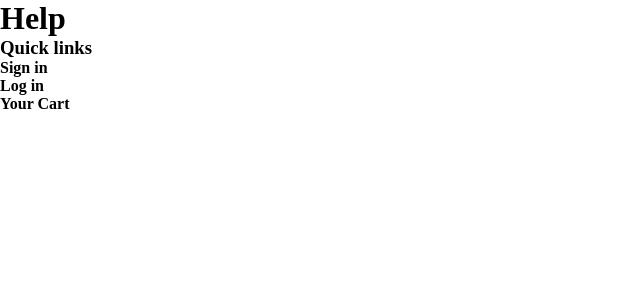
After one commit to Thilinidemel/Group23, a PHP site: page /help.php in a window 1280 px wide. The commit adds this page. Shown: the top 300 px of the page, without its empty margins (0-640 px from the left). Run offline with PHP 8.4, Linux system fonts and the light colour scheme; the visitor is signed in with stand-in values (Sample User, id 1).

Commit message:
Add help page

```diff
--- /dev/null
+++ b/help.php
@@ -0,0 +1,45 @@
+<?php
+session_start();
+
+if (isset($_SESSION['ID']) && isset($_SESSION['User'])) {
+
+?>
+
+<!DOCTYPE html>
+<html lang="en" dir="ltr">
+  <head>
+    <meta charset="utf-8">
+    <title>HELP</title>
+    <link rel="stylesheet" href="style2.css">
+  </head>
+
+  <body>
+    <div class="help_header">
+      <h1>Help</h1>
+    </div>
+    <div class="help_main">
+      <div class="links_header">
+        <h3>Quick links</h3>
+      </div>
+      <div class="links">
+        <div class="link_options">
+          <h4>Sign in</h4>
+        </div>
+        <div class="link_options">
+          <h4>Log in</h4>
+        </div>
+        <div class="link_options">
+          <h4>Your Cart</h4>
+        </div>
+      </div>
+    </div>
+  </body>
+
+</html>
+
+<?php
+}else{
+  header("Location: index.php");
+  exit();
+}
+?>
```
Also changed, not shown: home.php (+3 -4 lines).
